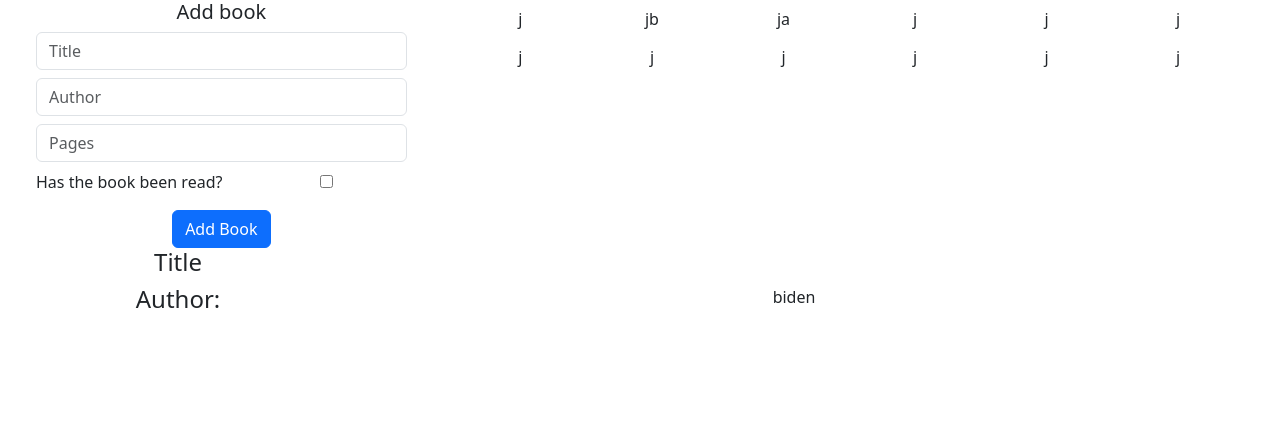
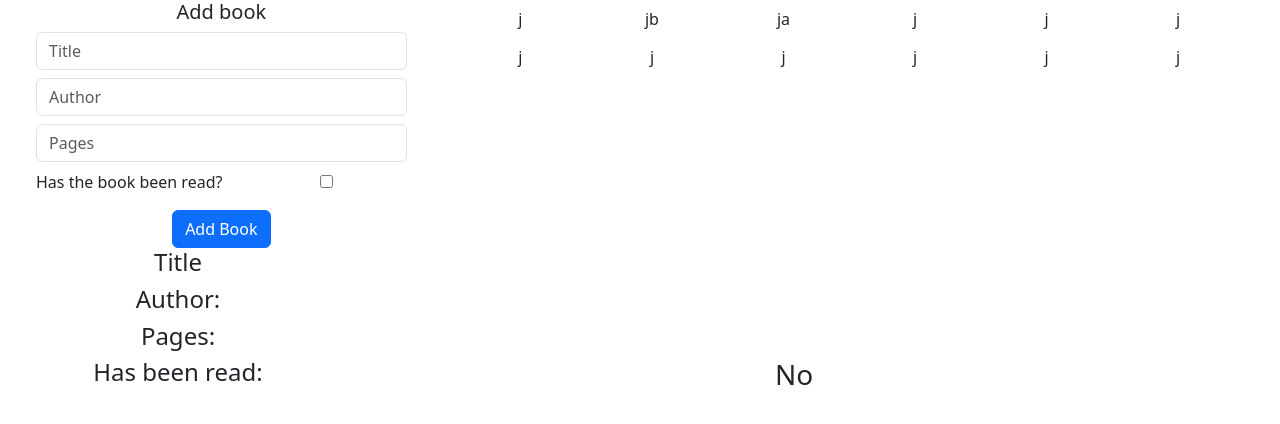
Before and after one commit to ParkerGagliano/ReactOdinLibrary, a React (Create React App) app: page / in a window 1280 px wide. Shown: the top 424 px of the page. Built offline with nearby package versions, Linux system fonts and the light colour scheme.

Commit message:
state is working, need to add functionality to book buttons now

```diff
--- a/src/Components/AddBookButton.js
+++ b/src/Components/AddBookButton.js
@@ -1,9 +1,9 @@
-export default function AddBookButton({setBooks, books}) {
+export default function AddBookButton({setBooks, BookList}) {
     return (
         <div className="row">
             <div className="col">
                 <button className="btn btn-block btn-primary" onClick={() => {
-                    setBooks([...books, {title: 'joe', author: 'mama', pages: 239, read: true}])
+                    setBooks([...BookList, {title: 'joe', author: 'mama', pages: 239, read: true}])
                 }}>Add Book</button>
             </div>
         </div>
--- a/src/Components/BookInput.js
+++ b/src/Components/BookInput.js
@@ -1,4 +1,4 @@
-export default function BookInput({Title, titleChange}) {
+export default function BookInput({title, titleChange, author, authorChange, pages, pageChange, read, readChange, toggle }) {
     return (
         <div className="container-fluid">
             <div className="row">
@@ -6,17 +6,17 @@ export default function BookInput({Title, titleChange}) {
             </div>
             <div className="row">
                 <div className="col">
-                    <input value={Title} onChange={(e)=>{titleChange(e.target.value)}}  type="text" className="form-control" placeholder="Title" aria-label="Title" aria-describedby="basic-addon1"/>
+                    <input onChange={(e)=>{titleChange(e.target.value)}}  type="text" value={title}className="form-control" placeholder="Title" aria-label="Title" aria-describedby="basic-addon1"/>
                 </div>
             </div>
             <div className="row mt-2">
                 <div className="col">
-                    <input type="text" className="form-control" placeholder="Author" aria-label="Author" aria-describedby="basic-addon1"/>
+                    <input type="text" onChange={(e)=>{authorChange(e.target.value)}} value={author} className="form-control" placeholder="Author" aria-label="Author" aria-describedby="basic-addon1"/>
                 </div>
             </div>
             <div className="row mt-2">
                 <div className="col">
-                    <input type="int" className="form-control" placeholder="Pages" aria-label="Pages" aria-describedby="basic-addon1"/>
+                    <input type="int" value={pages} onChange={(e)=>{pageChange(e.target.value)}} className="form-control" placeholder="Pages" aria-label="Pages" aria-describedby="basic-addon1"/>
                 </div>
             </div>
             <div className="row mt-2">
@@ -24,7 +24,7 @@ export default function BookInput({Title, titleChange}) {
                     <p>Has the book been read?</p>
                 </div>
                 <div className="col">
-                    <input type="checkbox" aria-label="Pages" aria-describedby="basic-addon1"/>
+                    <input type="checkbox" id="checkbox" value={read} onChange={(e)=>{readChange(toggle(read))}} aria-label="Pages" aria-describedby="basic-addon1"/>
                 </div>
             </div>
         </div>
--- a/src/Components/DisplayBook.js
+++ b/src/Components/DisplayBook.js
@@ -1,4 +1,4 @@
-export default function DisplayBook({book, title}) {
+export default function DisplayBook({author, title, pages, read}) {
     return (
         <div className="container-fluid">
             <div className="row">
@@ -14,7 +14,23 @@ export default function DisplayBook({book, title}) {
                     <h4>Author:</h4>
                 </div>
                 <div className="col">
-                    {book.author}
+                    {author}
+                </div>
+            </div>
+            <div className="row">
+                <div className="col-3">
+                    <h4>Pages:</h4>
+                </div>
+                <div className="col">
+                    {pages}
+                </div>
+            </div>
+            <div className="row">
+                <div className="col-3">
+                    <h4>Has been read:</h4>
+                </div>
+                <div className="col">
+                    { read ? <h3>Yes</h3> :  <h3>No</h3>}
                 </div>
             </div>
         </div>
--- a/src/Components/LibInterface.js
+++ b/src/Components/LibInterface.js
@@ -4,24 +4,50 @@ import AddBookButton from './AddBookButton';
 import DisplayBook from './DisplayBook';
 import { useState } from 'react';
 export default function LibInterface({books}) {
+    let temp = document.getElementById('checkbox');
 
     const [BookList, setBookList] = useState(books);
     const [textTitle, setTextTitle] = useState('');
+    const [textAuthor, setTextAuthor] = useState('');
+    const [intPages, setIntPages] = useState(null);
+    const [boolRead, setBoolRead] = useState(null);
 
+    function addBook() {
+        setBookList([...BookList, {title: textTitle, author: textAuthor, pages: intPages, read: boolRead}]);
+        clearBooks()
+    }
 
+    function toggle(value){
+        if (value === null) {
+            return true
+        }
+        else {
+            temp.checked = !temp.checked;
+            return null
+        }
+      }
+
+    function clearBooks() {
+        setTextTitle('');
+        setTextAuthor('');
+        setIntPages(null);
+        setBoolRead(null);
+        temp.checked = false;
+    }
 
     return (
         <div className="container-fluid">
            <div className="row">
                 <div className="col-4">
-                    <BookInput Title = {textTitle} titleChange = {setTextTitle}/>
-                    <AddBookButton setBooks={setBookList} BookList={BookList}></AddBookButton>
+                    <BookInput toggle = {toggle}title = {textTitle} titleChange = {setTextTitle} author={textAuthor} pages={intPages} read={boolRead}authorChange = {setTextAuthor}
+                     pageChange = {setIntPages} readChange = {setBoolRead}/>
+                    <AddBookButton setBooks={addBook} BookList={BookList}></AddBookButton>
                 </div>
                 <div className="col-8">
                     <BookDisplay books={BookList} />
                 </div>
             </div>
-            <DisplayBook book={{title: 'joe', author: 'biden'}} title = {textTitle}></DisplayBook>
+            <DisplayBook title = {textTitle} author={textAuthor} pages={intPages} read={boolRead}></DisplayBook>
         </div>
     )
 }
```
